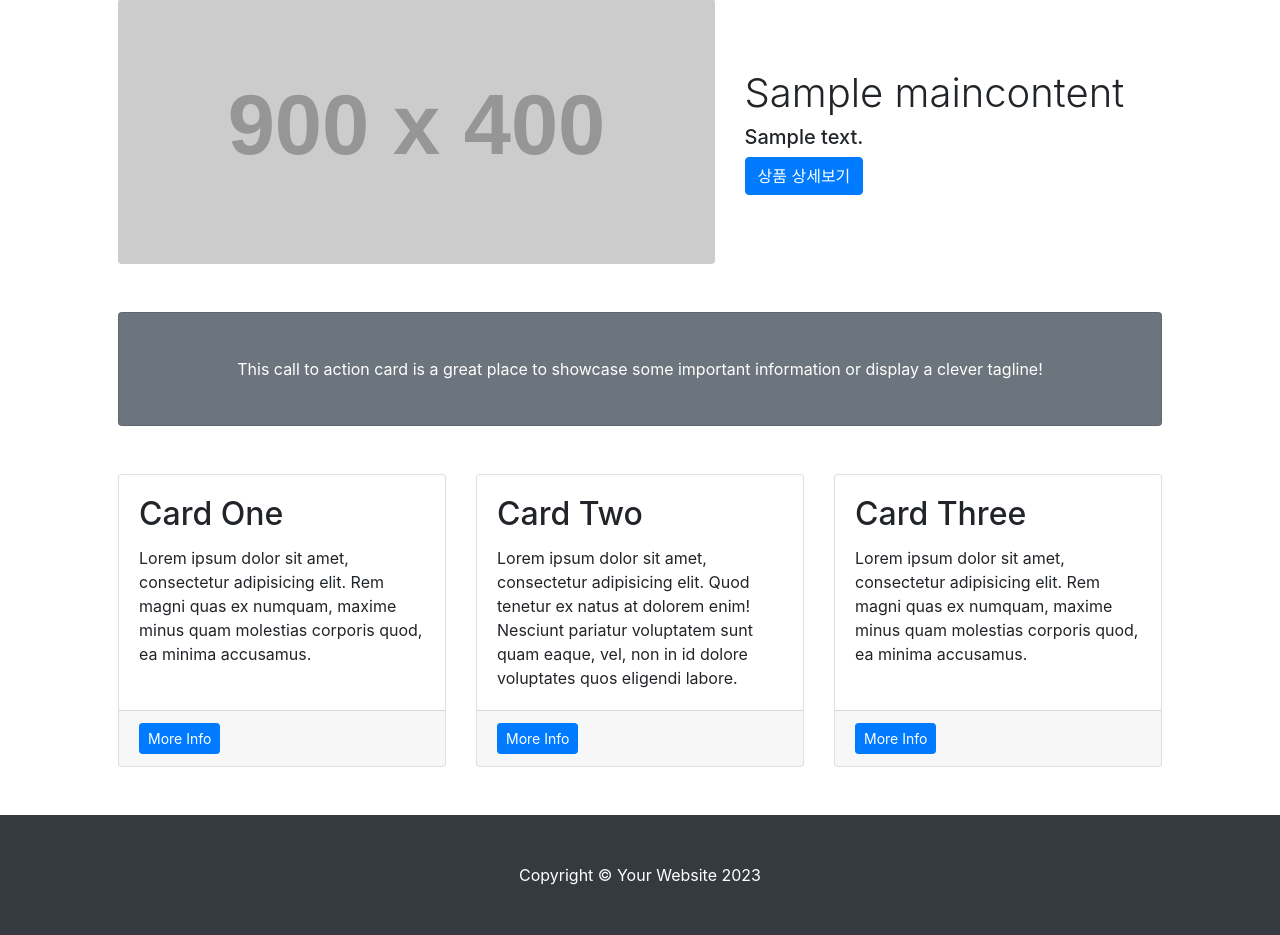
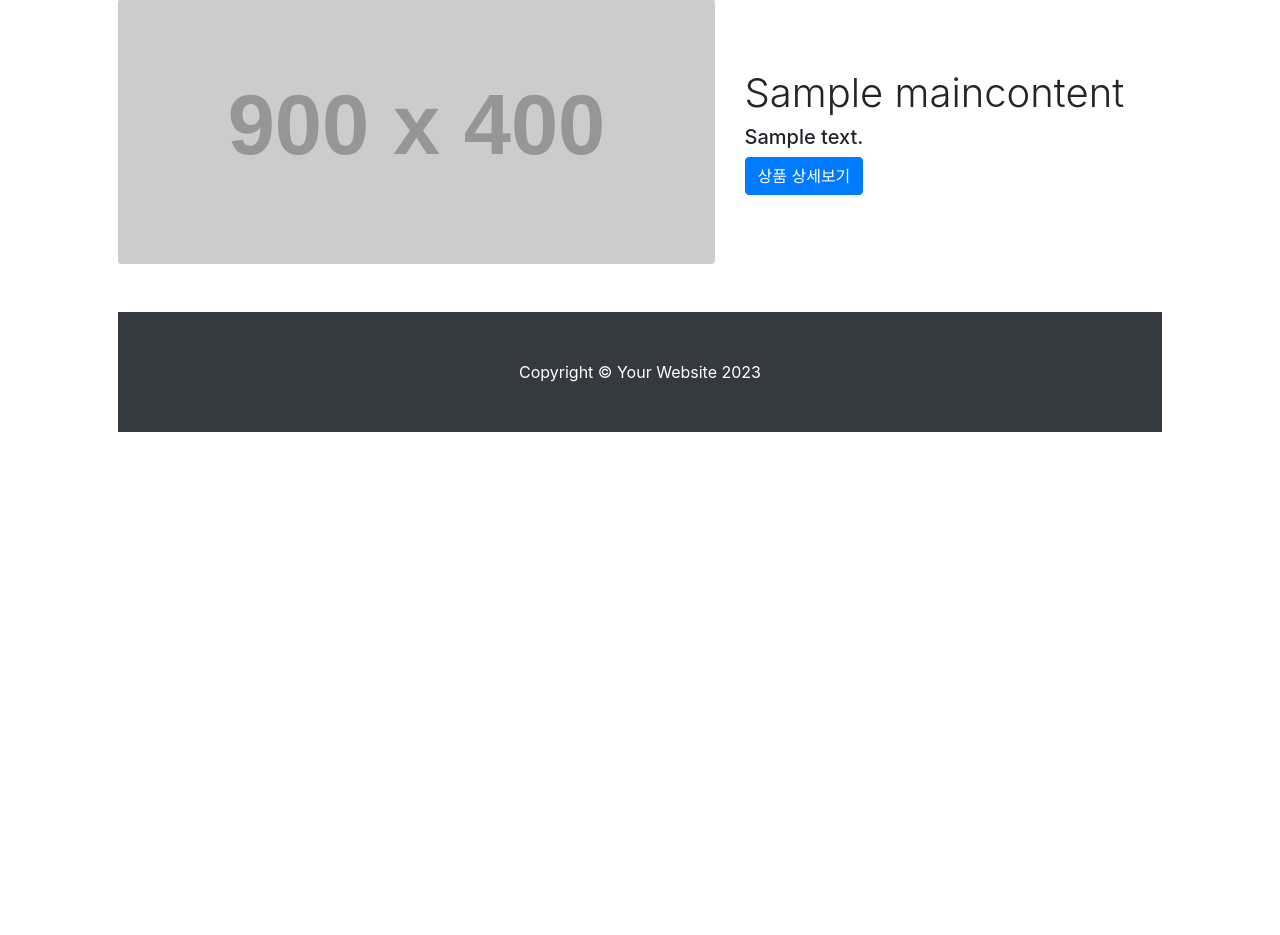
Before and after one commit to ssoogit/project03, a Django app: page /mysite/ in a window 1280 px wide. Shown: the part 105-1040 px from the top of the page. After the commit the page ends 537 px from the top, so only its background shows below. Run offline with Django 4.2, Linux system fonts and the light colour scheme; tables that the repository leaves empty hold one stand-in row (values such as "Sample post"); grey boxes labelled with a size stand in for pictures from a placeholder-image service; some libraries are stand-ins or nearby versions.

Commit message:
2주차 다시 제작

```diff
--- a/templates/mysite/content_list.html
+++ b/templates/mysite/content_list.html
@@ -46,43 +46,9 @@
                     </div>
             {% endfor %}
             {% else %}
-                <p>content 가 없습니다.</p>
+                <p>content가 없습니다.</p>
             {% endif %}
-            <!-- Call to Action-->
-            <div class="card text-white bg-secondary my-5 py-4 text-center">
-                <div class="card-body"><p class="text-white m-0">This call to action card is a great place to showcase some important information or display a clever tagline!</p></div>
-            </div>
-            <!-- Content Row-->
-            <div class="row gx-4 gx-lg-5">
-                <div class="col-md-4 mb-5">
-                    <div class="card h-100">
-                        <div class="card-body">
-                            <h2 class="card-title">Card One</h2>
-                            <p class="card-text">Lorem ipsum dolor sit amet, consectetur adipisicing elit. Rem magni quas ex numquam, maxime minus quam molestias corporis quod, ea minima accusamus.</p>
-                        </div>
-                        <div class="card-footer"><a class="btn btn-primary btn-sm" href="#!">More Info</a></div>
-                    </div>
-                </div>
-                <div class="col-md-4 mb-5">
-                    <div class="card h-100">
-                        <div class="card-body">
-                            <h2 class="card-title">Card Two</h2>
-                            <p class="card-text">Lorem ipsum dolor sit amet, consectetur adipisicing elit. Quod tenetur ex natus at dolorem enim! Nesciunt pariatur voluptatem sunt quam eaque, vel, non in id dolore voluptates quos eligendi labore.</p>
-                        </div>
-                        <div class="card-footer"><a class="btn btn-primary btn-sm" href="#!">More Info</a></div>
-                    </div>
-                </div>
-                <div class="col-md-4 mb-5">
-                    <div class="card h-100">
-                        <div class="card-body">
-                            <h2 class="card-title">Card Three</h2>
-                            <p class="card-text">Lorem ipsum dolor sit amet, consectetur adipisicing elit. Rem magni quas ex numquam, maxime minus quam molestias corporis quod, ea minima accusamus.</p>
-                        </div>
-                        <div class="card-footer"><a class="btn btn-primary btn-sm" href="#!">More Info</a></div>
-                    </div>
-                </div>
-            </div>
-        </div>
+
         <!-- Footer-->
         <footer class="py-5 bg-dark">
             <div class="container px-4 px-lg-5"><p class="m-0 text-center text-white">Copyright &copy; Your Website 2023</p></div>
```
